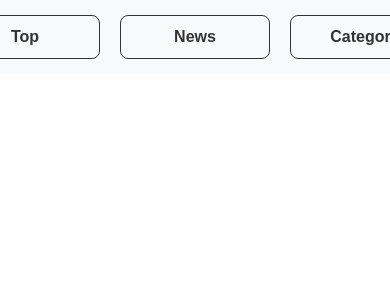
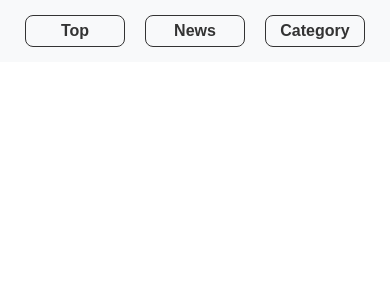
Before and after one commit to minami162/techblog, a Next.js app: page /components/header in a window 390 px wide. Shown: the top 300 px of the page. Built offline with nearby package versions, Linux system fonts and the light colour scheme.

Commit message:
モバイルヘッダーテスト２

```diff
--- a/app/components/header/styles.module.css
+++ b/app/components/header/styles.module.css
@@ -65,5 +65,7 @@
 @media (max-width: 768px) {
   .button{
     margin:5px;
+    width: 100px; /* 横幅を固定 */
+    padding: 6px 12px;
   }
 }
```
